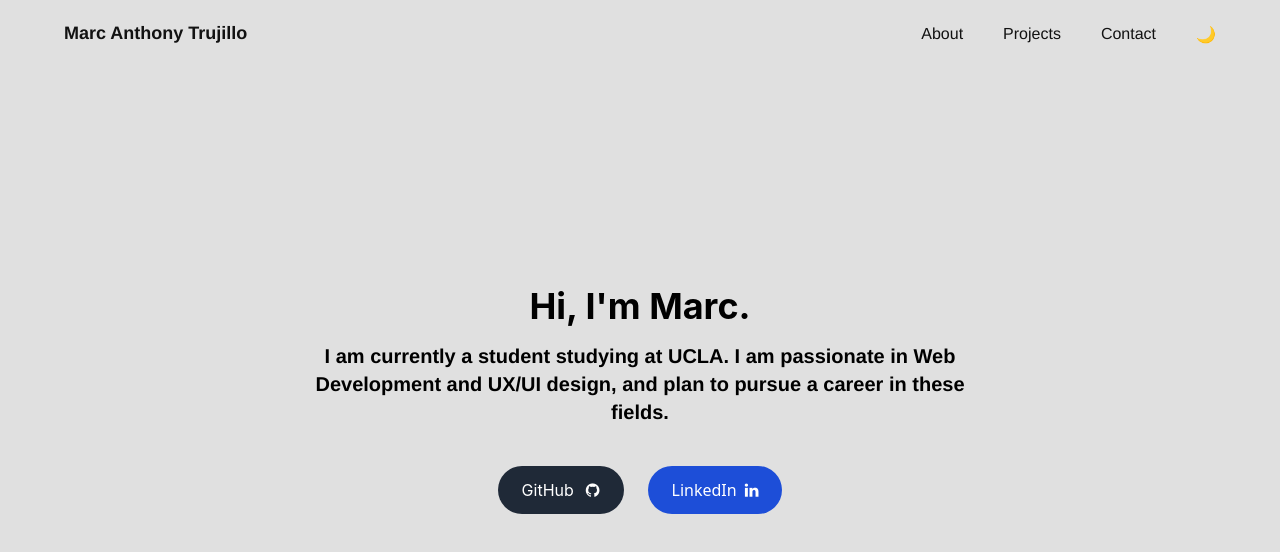
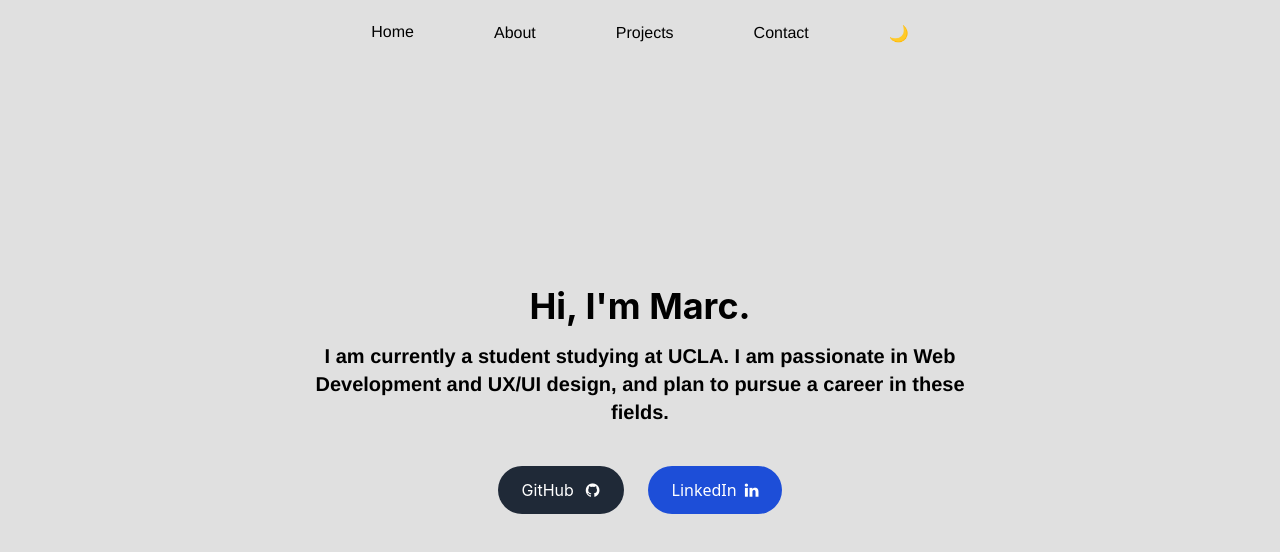
Before and after one commit to MarcT03/Personal-Webpage, a React (Vite) app: page / in a window 1280 px wide. Shown: the top 552 px of the page. Built offline with nearby package versions, Linux system fonts and the light colour scheme.

Commit message:
Removed color assignments to fix darkmode.

```diff
--- a/src/components/Navbar.jsx
+++ b/src/components/Navbar.jsx
@@ -8,22 +8,25 @@ const Navbar = () => {
     const [active, setActive] = useState('');
     return (
         <nav className={`sm:px-16 px-6 w-full flex items-center py-5 fixed top-0 z-20 `}>
-            <div className="w-full flex justify-between items-center max-w-7xl mx-auto">
-                <Link
+            <div className="w-full flex justify-center items-center max-w-7xl mx-auto">
+
+                <ul className="list-none hidden sm:flex flex-row gap-20">
+                    <li>
+                    <Link
                     to="/"
-                    className="flex items-center gap-2"
+                    className="flex items-center gap-2 font-helvetica text-[16px] font-medium hover:text-gray-400 dark:hover:text-gray-400"
                     onClick={()=>{
                         setActive("");
                         window.scrollTo(0,0);
                     }}
                 >
-                <p className="font-helvetica text-light-text dark:text-dark-text text-[18px] font-bold cursor-pointer">Marc Anthony Trujillo</p>
+                Home
                 </Link>
-                <ul className="list-none hidden sm:flex flex-row gap-10">
+                    </li>
                     <li>
                         <Link
                         to="/about"
-                        className="font-helvetica text-light-text dark:text-dark-text text-[16px] font-medium cursor-pointer hover:text-gray-400 dark:hover:text-gray-400"
+                        className="font-helvetica  text-[16px] font-medium cursor-pointer hover:text-gray-400 dark:hover:text-gray-400"
                         >
                             About
                         </Link>
@@ -31,7 +34,7 @@ const Navbar = () => {
                     <li>
                         <Link
                         to="/projects"
-                        className="font-helvetica text-light-text dark:text-dark-text text-[16px] font-medium cursor-pointer hover:text-gray-400 dark:hover:text-gray-400"
+                        className="font-helvetica  text-[16px] font-medium cursor-pointer hover:text-gray-400 dark:hover:text-gray-400"
                         >
                             Projects
                         </Link>
@@ -39,7 +42,7 @@ const Navbar = () => {
                     <li>
                         <Link
                         to="/contact"
-                        className="font-helvetica text-light-text dark:text-dark-text text-[16px] font-medium cursor-pointer hover:text-gray-400 dark:hover:text-gray-400"
+                        className="font-helvetica text-[16px] font-medium cursor-pointer hover:text-gray-400 dark:hover:text-gray-400"
                         >
                             Contact
                         </Link>
```
